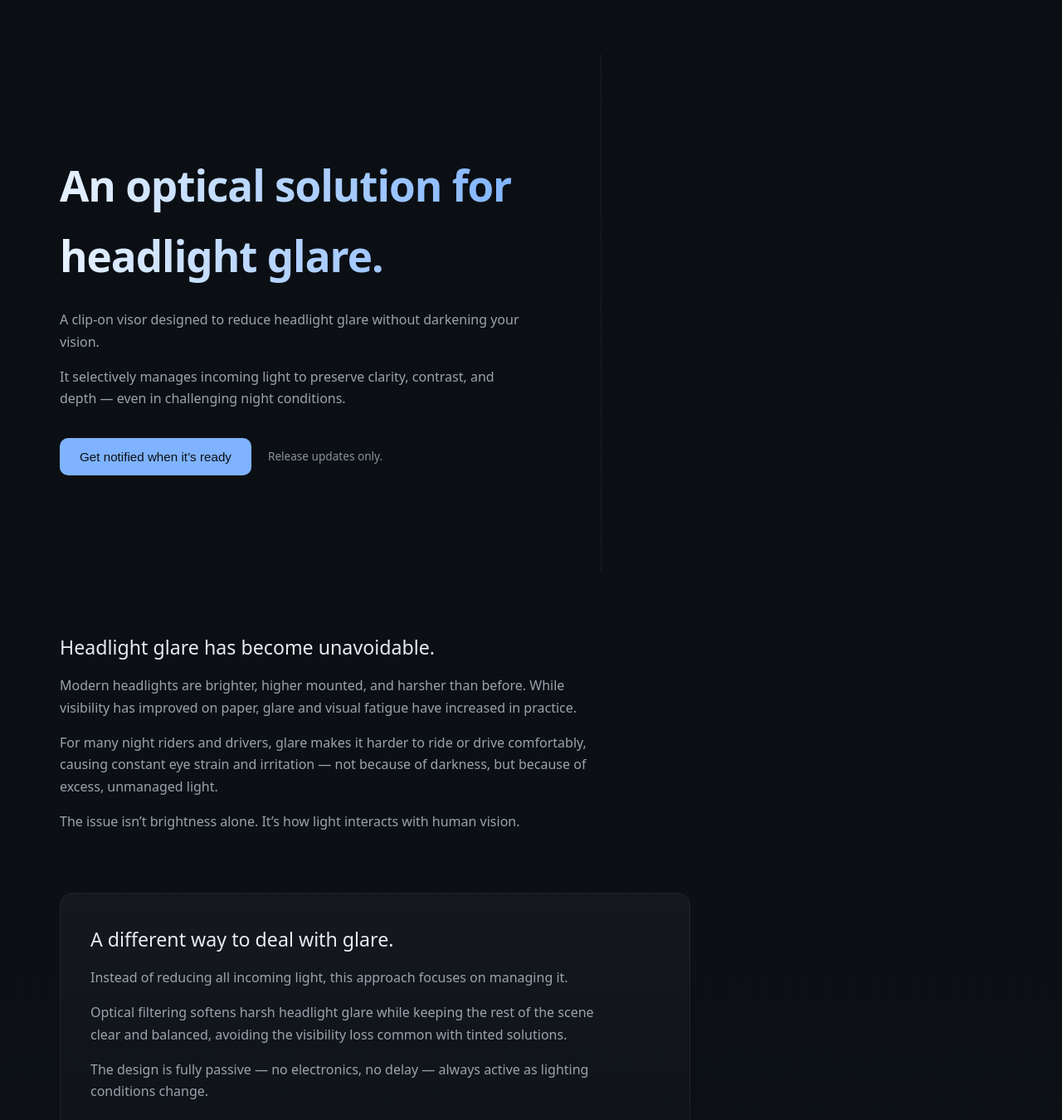
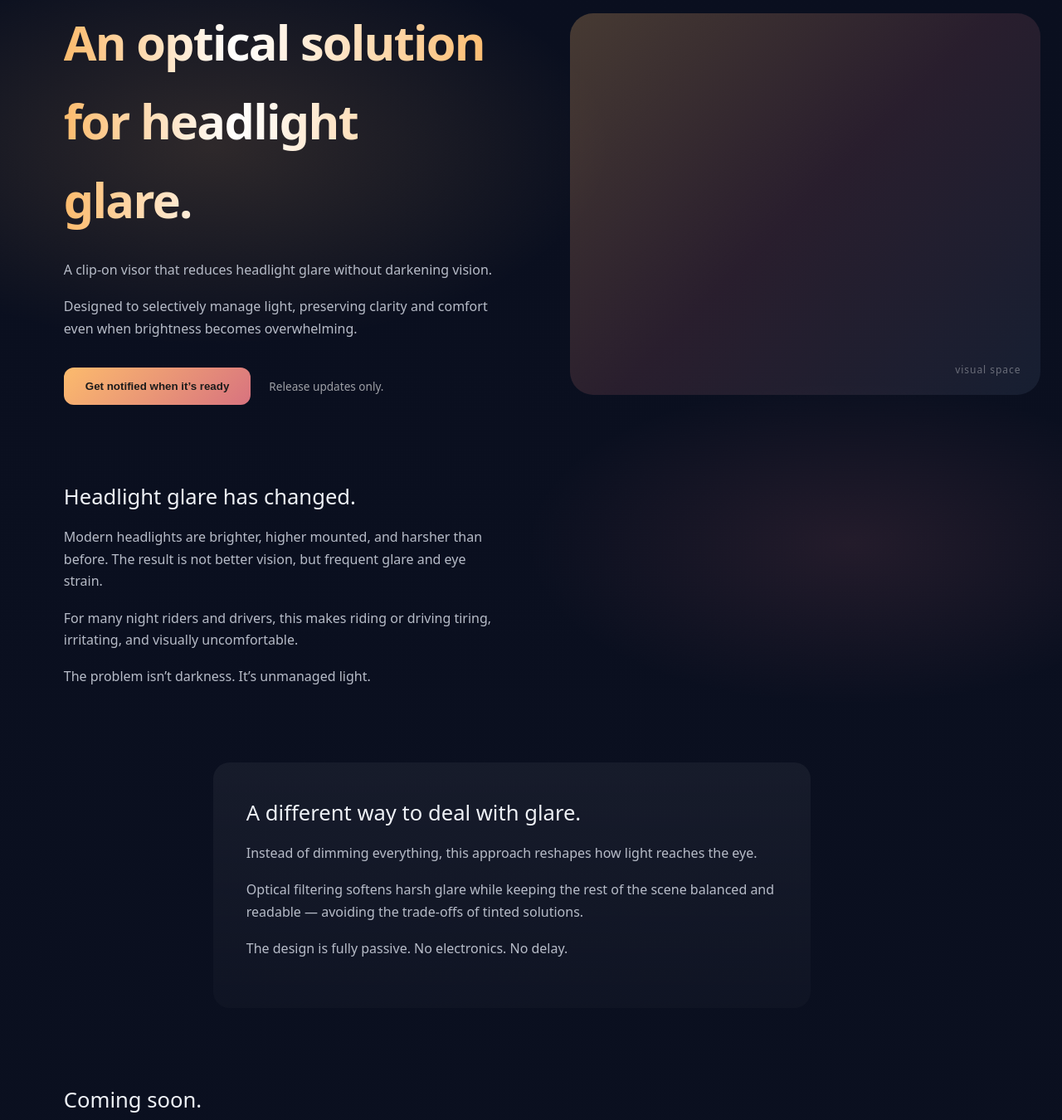
Before and after one commit to Arjuncodieboy/anti-glare-visor, a plain HTML site: page index.html in a window 1280 px wide. Shown: the part 63-1413 px from the top of the page at 83% size. Drawn offline with Linux system fonts and the light colour scheme.

Commit message:
Update index.html

```diff
--- a/index.html
+++ b/index.html
@@ -2,200 +2,239 @@
 <html lang="en">
 <head>
 <meta charset="UTF-8" />
-  <title>Optical Glare Reduction</title>
+<title>Glare, Reconsidered</title>
 <meta name="viewport" content="width=device-width, initial-scale=1" />
 
 <style>
 :root {
-      --bg-main: #0c1116;
-      --bg-soft: #121821;
-      --text-main: #e7ebf1;
-      --text-muted: #9aa3ad;
-      --accent: #7fb3ff;
-      --border-soft: rgba(255,255,255,0.06);
+  /* Palette from you */
+  --warm-glare: #FCBB6D;
+  --rose-irritation: #D8737F;
+  --muted-rose: #AB6C82;
+  --violet-night: #685D79;
+  --deep-night: #475C7A;
+
+  /* Derived */
+  --bg-main: #0b1020;
+  --bg-panel: #11172b;
+  --text-main: #eef1f6;
+  --text-muted: #b7bcc8;
 }
 
-    * {
-      box-sizing: border-box;
-    }
+* { box-sizing: border-box; }
 
 body {
   margin: 0;
   font-family: system-ui, -apple-system, BlinkMacSystemFont, "Segoe UI", sans-serif;
-      background: linear-gradient(180deg, #0b0f14 0%, var(--bg-main) 100%);
+  background:
+    radial-gradient(800px 400px at 20% 10%, rgba(252,187,109,0.15), transparent 60%),
+    radial-gradient(600px 300px at 80% 30%, rgba(216,115,127,0.12), transparent 65%),
+    linear-gradient(180deg, #0a0f1f, var(--bg-main));
   color: var(--text-main);
   line-height: 1.65;
 }
 
-    .container {
-      max-width: 1200px;
-      margin: 0 auto;
-      padding: 56px 32px 120px;
+/* ---------- PAGE SPINE (INTENTIONALLY OFF-CENTER) ---------- */
+
+.page {
+  max-width: 1400px;
+  margin-left: 6vw;
+  margin-right: 2vw;
+  padding: 56px 0 140px;
 }
 
 /* ---------- TYPOGRAPHY ---------- */
 
 h1 {
-      font-size: clamp(2.4rem, 4vw, 3.3rem);
+  font-size: clamp(2.8rem, 4.5vw, 3.8rem);
   font-weight: 600;
-      letter-spacing: -0.02em;
-      margin: 0 0 22px;
-      background: linear-gradient(90deg, #e6f1ff, #7fb3ff);
+  letter-spacing: -0.03em;
+  margin: 0 0 24px;
+  background: linear-gradient(
+    90deg,
+    var(--warm-glare),
+    #fff 40%,
+    var(--warm-glare)
+  );
   -webkit-background-clip: text;
   -webkit-text-fill-color: transparent;
 }
 
 h2 {
-      font-size: 1.45rem;
+  font-size: 1.6rem;
   font-weight: 500;
   margin: 0 0 14px;
 }
 
 p {
+  max-width: 640px;
   color: var(--text-muted);
-      max-width: 640px;
-      margin: 0 0 16px;
-    }
-
-    ul {
-      margin: 18px 0 0;
-      padding-left: 18px;
-      color: var(--text-muted);
-    }
-
-    li {
-      margin-bottom: 8px;
-    }
-
-    /* ---------- LAYOUT ---------- */
-
-    section {
-      margin-top: 72px;
-    }
-
-    .panel {
-      background: linear-gradient(
-        180deg,
-        rgba(255,255,255,0.04),
-        rgba(255,255,255,0.015)
-      );
-      border: 1px solid var(--border-soft);
-      border-radius: 16px;
-      padding: 36px;
-      max-width: 760px;
+  margin: 0 0 18px;
 }
 
 /* ---------- HERO ---------- */
 
 .hero {
   display: grid;
-      grid-template-columns: 1.1fr 0.9fr;
-      gap: 60px;
-      min-height: 78vh;
+  grid-template-columns: 520px 1fr;
+  gap: 90px;
   align-items: center;
+  margin-top: 10px;
 }
 
-    .hero-content {
-      max-width: 560px;
+.hero-visual {
+  height: 460px;
+  background:
+    linear-gradient(
+      135deg,
+      rgba(252,187,109,0.25),
+      rgba(216,115,127,0.15),
+      rgba(71,92,122,0.2)
+    );
+  border-radius: 28px;
+  position: relative;
+  overflow: hidden;
 }
+
+/* fake “image space” marker */
+.hero-visual::after {
+  content: "visual space";
+  position: absolute;
+  bottom: 20px;
+  right: 24px;
+  font-size: 0.75rem;
+  letter-spacing: 0.08em;
+  color: rgba(255,255,255,0.35);
+}
+
+/* ---------- CTA ---------- */
 
 .cta {
   margin-top: 34px;
   display: flex;
   align-items: center;
-      gap: 20px;
+  gap: 22px;
 }
 
 button {
-      padding: 14px 24px;
-      font-size: 0.95rem;
-      border-radius: 10px;
+  padding: 15px 26px;
+  border-radius: 12px;
   border: none;
+  background: linear-gradient(
+    135deg,
+    var(--warm-glare),
+    var(--rose-irritation)
+  );
+  color: #1b1b1b;
+  font-weight: 600;
   cursor: pointer;
-      background: var(--accent);
-      color: #0b0f14;
-      font-weight: 500;
 }
 
 small {
-      color: #8a939d;
+  color: rgba(255,255,255,0.6);
   font-size: 0.85rem;
   max-width: 220px;
 }
 
-    .hero-visual {
-      position: relative;
-      height: 100%;
-      border-left: 1px solid var(--border-soft);
+/* ---------- SECTIONS ---------- */
+
+section {
+  margin-top: 90px;
+}
+
+/* Offset narrow section */
+.narrow {
+  max-width: 520px;
+}
+
+/* Offset panel (shifted right) */
+.panel {
+  margin-left: 180px;
+  max-width: 720px;
+  background:
+    linear-gradient(
+      180deg,
+      rgba(255,255,255,0.05),
+      rgba(255,255,255,0.02)
+    );
+  border-radius: 20px;
+  padding: 40px;
 }
 
 /* ---------- FORMS ---------- */
 
 form {
-      margin-top: 18px;
+  margin-top: 20px;
   max-width: 420px;
 }
 
-    input,
-    textarea {
+input, textarea {
   width: 100%;
-      padding: 12px 14px;
-      margin-bottom: 12px;
-      background: var(--bg-soft);
-      border: 1px solid var(--border-soft);
-      border-radius: 10px;
+  padding: 13px 15px;
+  margin-bottom: 14px;
+  background: rgba(255,255,255,0.04);
+  border: 1px solid rgba(255,255,255,0.08);
+  border-radius: 12px;
   color: var(--text-main);
   font-size: 0.95rem;
-      font-family: inherit;
 }
 
 textarea {
+  min-height: 100px;
   resize: vertical;
-      min-height: 90px;
 }
 
 input::placeholder,
 textarea::placeholder {
-      color: #6f7882;
+  color: rgba(255,255,255,0.45);
 }
 
+/* ---------- FOOTER ---------- */
+
 footer {
-      margin-top: 120px;
+  margin-top: 160px;
   font-size: 0.8rem;
-      color: var(--text-muted);
+  color: rgba(255,255,255,0.45);
 }
 
-    /* ---------- RESPONSIVE ---------- */
+/* ---------- MOBILE ---------- */
 
 @media (max-width: 900px) {
+  .page {
+    margin-left: 24px;
+    margin-right: 24px;
+  }
+
   .hero {
     grid-template-columns: 1fr;
-        min-height: auto;
   }
 
   .hero-visual {
-        display: none;
+    height: 300px;
+  }
+
+  .panel {
+    margin-left: 0;
   }
 }
 </style>
 </head>
 
 <body>
-  <main class="container">
+<main class="page">
 
   <!-- HERO / PRODUCT -->
   <section class="hero">
-      <div class="hero-content">
+    <div>
       <h1>An optical solution for headlight glare.</h1>
 
       <p>
-          A clip-on visor designed to reduce headlight glare without darkening
-          your vision.
+        A clip-on visor that reduces headlight glare without darkening vision.
       </p>
 
       <p>
-          It selectively manages incoming light to preserve clarity, contrast,
-          and depth — even in challenging night conditions.
+        Designed to selectively manage light, preserving clarity and comfort
+        even when brightness becomes overwhelming.
       </p>
 
       <div class="cta">
@@ -204,30 +243,26 @@
       </div>
     </div>
 
-      <div class="hero-visual">
-        <!-- reserved for future visual -->
-      </div>
+    <div class="hero-visual"></div>
   </section>
 
   <!-- PROBLEM -->
-    <section>
-      <h2>Headlight glare has become unavoidable.</h2>
+  <section class="narrow">
+    <h2>Headlight glare has changed.</h2>
 
     <p>
       Modern headlights are brighter, higher mounted, and harsher than before.
-        While visibility has improved on paper, glare and visual fatigue have
-        increased in practice.
+      The result is not better vision, but frequent glare and eye strain.
     </p>
 
     <p>
-        For many night riders and drivers, glare makes it harder to ride or drive
-        comfortably, causing constant eye strain and irritation — not because of
-        darkness, but because of excess, unmanaged light.
+      For many night riders and drivers, this makes riding or driving tiring,
+      irritating, and visually uncomfortable.
     </p>
 
     <p>
-        The issue isn’t brightness alone.
-        It’s how light interacts with human vision.
+      The problem isn’t darkness.
+      It’s unmanaged light.
     </p>
   </section>
 
@@ -236,51 +271,51 @@
     <h2>A different way to deal with glare.</h2>
 
     <p>
-        Instead of reducing all incoming light, this approach focuses on managing it.
+      Instead of dimming everything, this approach reshapes how light reaches
+      the eye.
     </p>
 
     <p>
-        Optical filtering softens harsh headlight glare while keeping the rest of
-        the scene clear and balanced, avoiding the visibility loss common with
-        tinted solutions.
+      Optical filtering softens harsh glare while keeping the rest of the scene
+      balanced and readable — avoiding the trade-offs of tinted solutions.
     </p>
 
     <p>
-        The design is fully passive — no electronics, no delay — always active as
-        lighting conditions change.
+      The design is fully passive. No electronics. No delay.
     </p>
   </section>
 
   <!-- AVAILABILITY -->
-    <section>
+  <section class="narrow">
     <h2>Coming soon.</h2>
 
     <p>
-        The product is currently being completed, with focus on refining the optics,
-        form, and overall experience before release.
+      The product is currently being completed, with focus on refining optics,
+      form, and experience.
     </p>
 
     <p>
-        Availability will be announced once it is ready to be offered for sale.
+      Availability will be announced when it’s ready for sale.
     </p>
 
     <form action="mailto:notify@example.com" method="post" enctype="text/plain">
-        <input type="email" name="email" placeholder="Your email" required />
-        <button type="submit">Get notified when it’s ready</button>
-        <small>Release updates only.</small>
+      <input type="email" placeholder="Your email" required />
+      <button type="submit">Get notified</button>
     </form>
+  </section>
 
-      <div class="panel" style="margin-top: 48px;">
-        <h2 style="font-size:1.1rem;">Have something to share?</h2>
+  <!-- SUGGESTIONS -->
+  <section class="panel">
+    <h2 style="font-size:1.2rem;">Have something to share?</h2>
+
     <p>
       Observations or thoughts about headlight glare are always welcome.
     </p>
 
     <form action="mailto:suggestions@example.com" method="post" enctype="text/plain">
-          <textarea name="suggestion" placeholder="Write your thoughts here..."></textarea>
+      <textarea placeholder="Write here..."></textarea>
       <button type="submit">Send</button>
     </form>
-      </div>
   </section>
 
   <footer>
```
Lines whose indentation alone changed are shown as unchanged.
